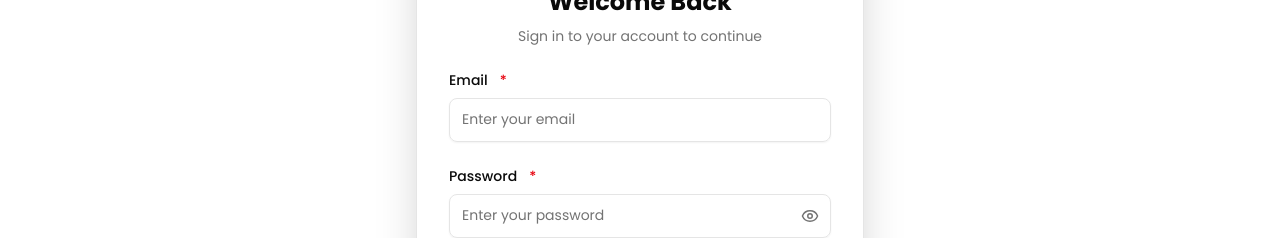
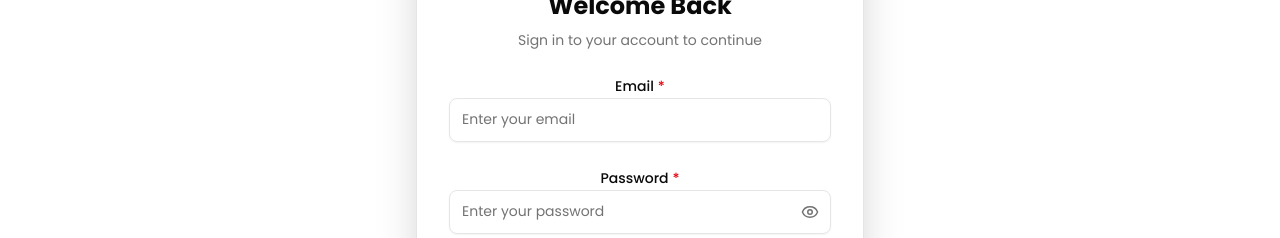
Before and after one commit to Kukaas/Stripe-Payment, a React (Vite) app in the folder frontend/: page /login in a window 1280 px wide. Shown: the part 243-481 px from the top of the page. Built offline with nearby package versions, Linux system fonts and the light colour scheme; no server answers.

Commit message:
refactor: convert Label component to use forwardRef for improved ref handling

```diff
--- a/frontend/src/components/ui/label.jsx
+++ b/frontend/src/components/ui/label.jsx
@@ -3,19 +3,17 @@ import * as LabelPrimitive from "@radix-ui/react-label"
 
 import { cn } from "@/lib/utils"
 
-function Label({
-  className,
-  ...props
-}) {
-  return (
-    (<LabelPrimitive.Root
-      data-slot="label"
-      className={cn(
-        "flex items-center gap-2 text-sm leading-none font-medium select-none group-data-[disabled=true]:pointer-events-none group-data-[disabled=true]:opacity-50 peer-disabled:cursor-not-allowed peer-disabled:opacity-50",
-        className
-      )}
-      {...props} />)
-  );
-}
+const Label = React.forwardRef(({ className, ...props }, ref) => (
+  <LabelPrimitive.Root
+    ref={ref}
+    data-slot="label"
+    className={cn(
+      "text-foreground text-sm font-medium leading-none peer-disabled:cursor-not-allowed peer-disabled:opacity-70",
+      className
+    )}
+    {...props}
+  />
+))
+Label.displayName = LabelPrimitive.Root.displayName
 
 export { Label }
```
